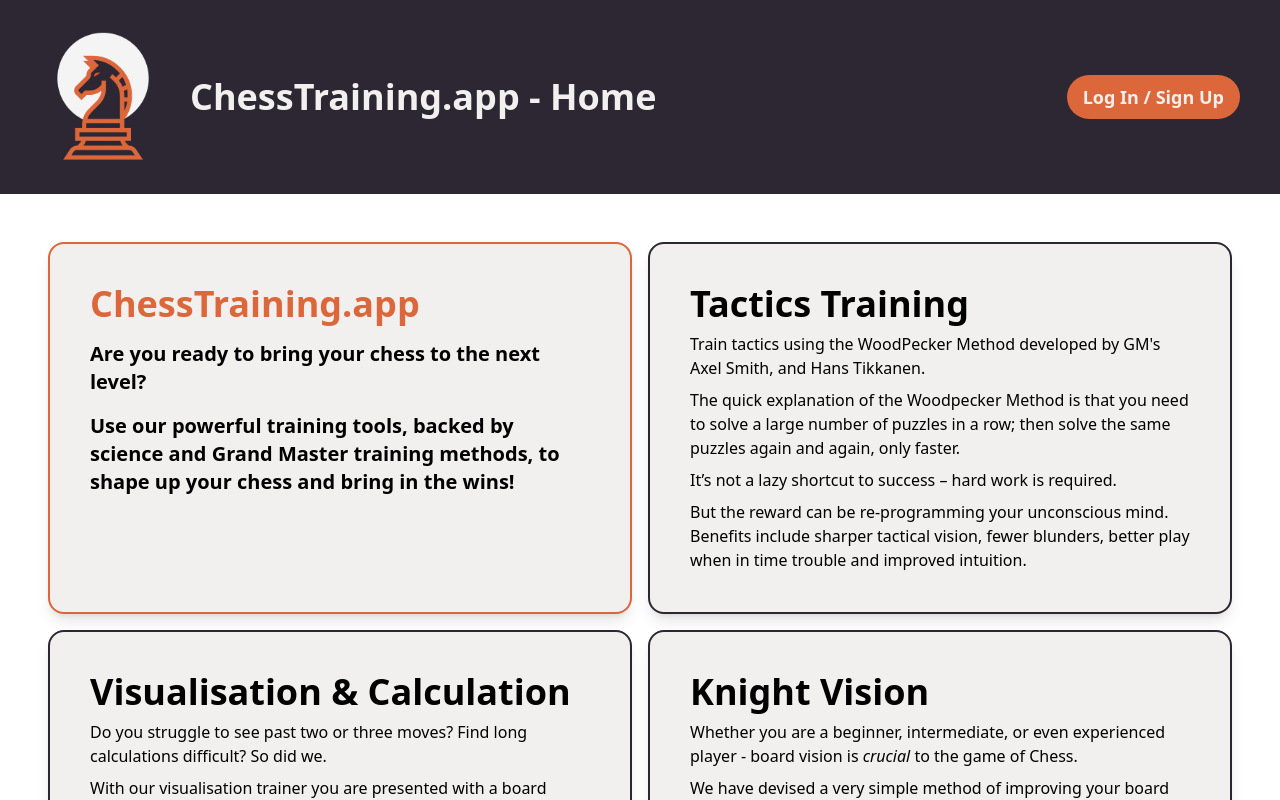
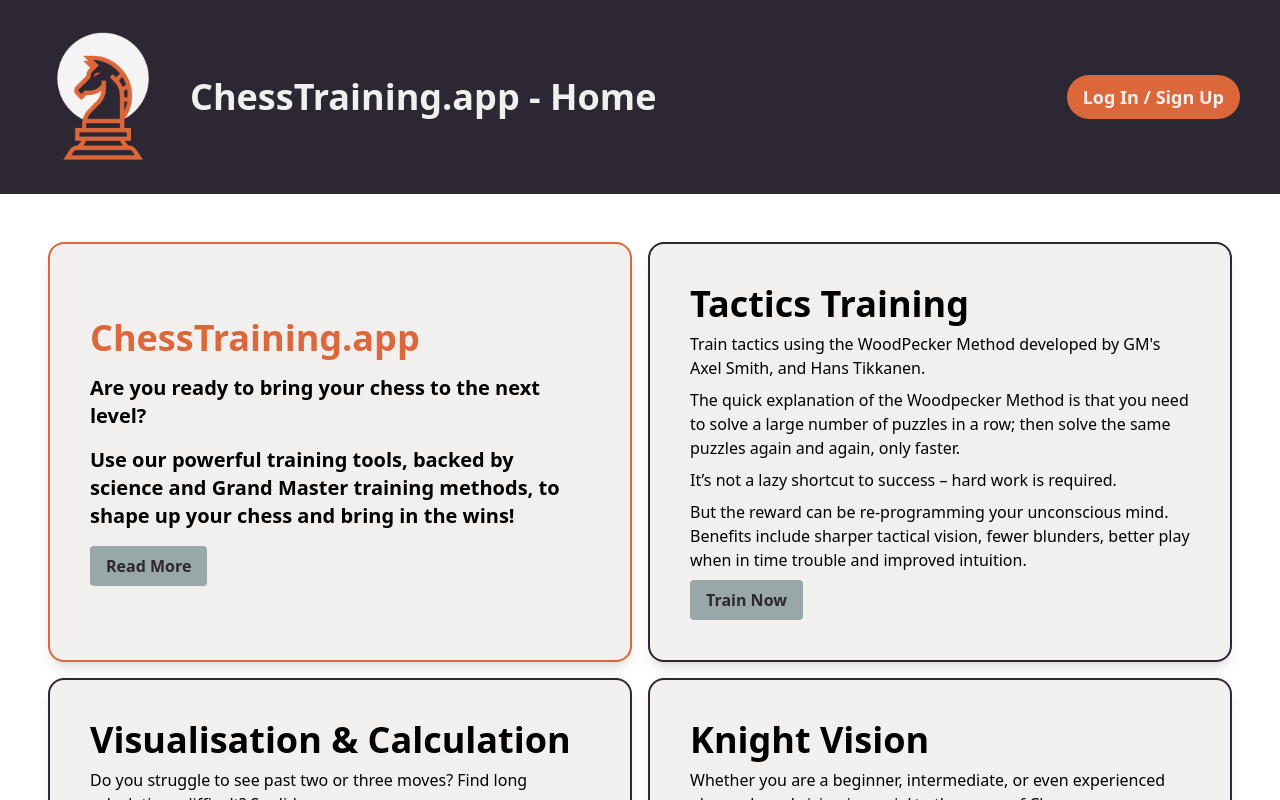
Before and after one commit to KeeghanM/chess-pecker, a Next.js app: page / in a window 1280 px wide. Built offline with nearby package versions, Linux system fonts and the light colour scheme; no server answers.

Commit message:
Buttons on Home Page

```diff
--- a/pages/index.js
+++ b/pages/index.js
@@ -5,7 +5,7 @@ export default function Home() {
   return (
     <Layout name="Home">
       <div className="grid grid-cols-1 md:grid-cols-2 gap-4 justify-items-stretch p-4 md:p-6 lg:p-12">
-        <div className="hover:bg-accent-light border-b-2 md:border-2 border-primary hover:cursor-pointer shadow-lg rounded-2xl bg-light">
+        <div className="border-b-2 md:border-2 border-primary hover:cursor-pointer shadow-lg rounded-2xl bg-light flex flex-col justify-center">
           <Link href="/about">
             <div className="p-6 md:p-8 lg:p-10 space-y-4">
               <h1 className="text-4xl font-bold text-primary">
@@ -19,10 +19,13 @@ export default function Home() {
                 Master training methods, to shape up your chess and bring in the
                 wins!
               </p>
+              <button className="py-2 px-4 rounded bg-accent-light text-dark font-bold w-fit hover:bg-accent-dark ">
+                Read More
+              </button>
             </div>
           </Link>
         </div>
-        <div className="hover:bg-accent-light border-b-2 md:border-2 border-dark hover:cursor-pointer shadow-lg rounded-2xl bg-light">
+        <div className="border-b-2 md:border-2 border-dark hover:cursor-pointer shadow-lg rounded-2xl bg-light">
           <Link href="/tactics">
             <div className="p-6 md:p-8 lg:p-10 space-y-2">
               <h1 className="text-4xl font-bold">Tactics Training</h1>
@@ -43,10 +46,13 @@ export default function Home() {
                 Benefits include sharper tactical vision, fewer blunders, better
                 play when in time trouble and improved intuition.
               </p>
+              <button className="py-2 px-4 rounded bg-accent-light text-dark font-bold w-fit hover:bg-accent-dark ">
+                Train Now
+              </button>
             </div>
           </Link>
         </div>
-        <div className="hover:bg-accent-light border-b-2 md:border-2 border-dark hover:cursor-pointer shadow-lg rounded-2xl bg-light">
+        <div className="border-b-2 md:border-2 border-dark hover:cursor-pointer shadow-lg rounded-2xl bg-light">
           <Link href="/visualise">
             <div className="p-6 md:p-8 lg:p-10 space-y-2">
               <h1 className="text-4xl font-bold">
@@ -66,10 +72,13 @@ export default function Home() {
                 head, decide on your final move and then check if you were
                 correct.
               </p>
+              <button className="py-2 px-4 rounded bg-accent-light text-dark font-bold w-fit hover:bg-accent-dark ">
+                Train Now
+              </button>
             </div>
           </Link>
         </div>
-        <div className="hover:bg-accent-light border-b-2 md:border-2 border-dark hover:cursor-pointer shadow-lg rounded-2xl bg-light">
+        <div className="border-b-2 md:border-2 border-dark hover:cursor-pointer shadow-lg rounded-2xl bg-light">
           <Link href="/knights">
             <div className="p-6 md:p-8 lg:p-10 space-y-2">
               <h1 className="text-4xl font-bold">Knight Vision</h1>
@@ -86,6 +95,9 @@ export default function Home() {
                 a knight can get to a given square. Rack up a streak and try to
                 beat your own high score.
               </p>
+              <button className="py-2 px-4 rounded bg-accent-light text-dark font-bold w-fit hover:bg-accent-dark ">
+                Train Now
+              </button>
             </div>
           </Link>
         </div>
```
